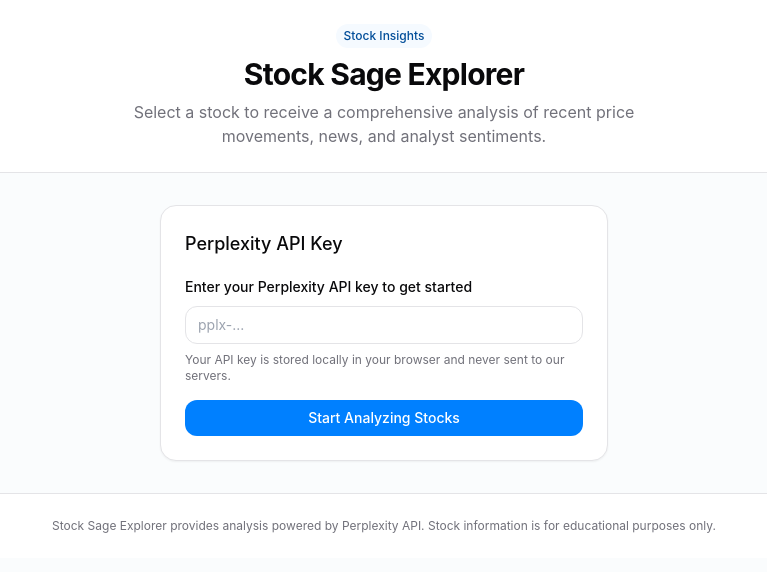
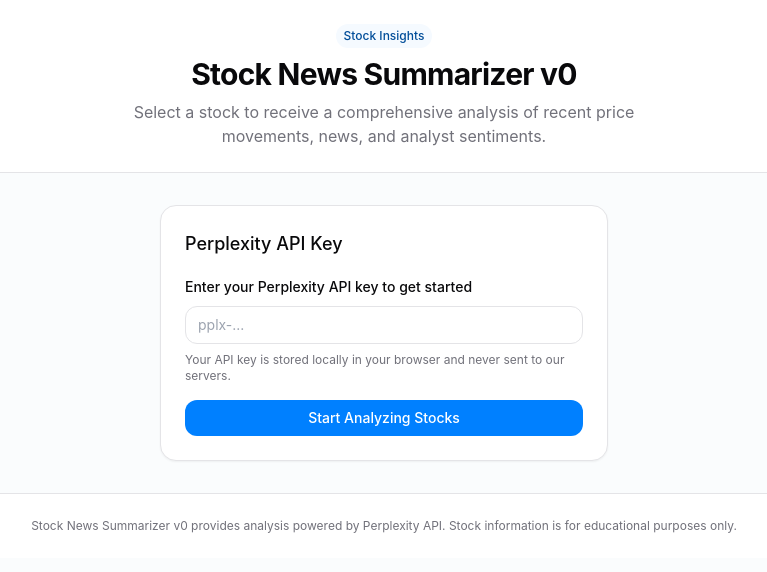
Before and after one commit to shaurya-io/stock-sage-explorer, a React (Vite) app: page / in a window 1280 px wide. Shown: the top 572 px of the page, without its empty margins (256-1023 px from the left). Built offline with nearby package versions, Linux system fonts and the light colour scheme.

Commit message:
Rename app to Stock News Summarizer
Rename the app from "Stock Sage Explorer" to "Stock News Summarizer v0".

```diff
--- a/index.html
+++ b/index.html
@@ -4,7 +4,7 @@
   <head>
     <meta charset="UTF-8" />
     <meta name="viewport" content="width=device-width, initial-scale=1.0" />
-    <title>Stocks News Analysis</title>
+    <title>Stock News Summarizer v0</title>
     <meta name="description" content="Lovable Generated Project" />
     <meta name="author" content="Lovable" />
     <meta property="og:image" content="/og-image.png" />
--- a/src/pages/Index.tsx
+++ b/src/pages/Index.tsx
@@ -93,7 +93,7 @@ const Index = () => {
               Stock Insights
             </span>
             <h1 className="text-3xl font-bold tracking-tight animate-fade-up">
-              Stock Sage Explorer
+              Stock News Summarizer v0
             </h1>
             <p className="mt-2 text-muted-foreground max-w-xl animate-fade-up animate-delay-100">
               Select a stock to receive a comprehensive analysis of recent price movements, news, and analyst sentiments.
@@ -164,7 +164,7 @@ const Index = () => {
       <footer className="w-full border-t border-border py-6 bg-white">
         <div className="max-w-5xl mx-auto px-4 md:px-6">
           <p className="text-xs text-center text-muted-foreground">
-            Stock Sage Explorer provides analysis powered by Perplexity API. Stock information is for educational purposes only.
+            Stock News Summarizer v0 provides analysis powered by Perplexity API. Stock information is for educational purposes only.
           </p>
         </div>
       </footer>
```
